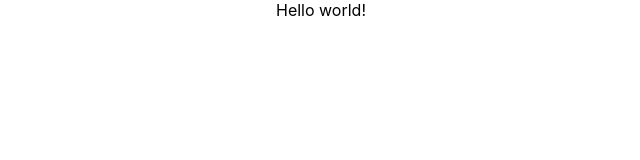
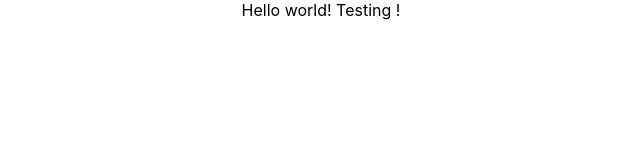
Before and after one commit to ddipayan00/portfolio, a React (Create React App) app: page / in a window 1280 px wide. Shown: the top 160 px of the page, without its empty margins (319-959 px from the left). Built offline with nearby package versions, Linux system fonts and the light colour scheme.

Commit message:
from "react-scripts": "5.0.1" to "react-scripts": "^5.0.1" for saving

```diff
--- a/package.json
+++ b/package.json
@@ -8,7 +8,7 @@
     "@testing-library/user-event": "^13.5.0",
     "react": "^18.2.0",
     "react-dom": "^18.2.0",
-    "react-scripts": "5.0.1",
+    "react-scripts": "^5.0.1",
     "web-vitals": "^2.1.4"
   },
   "scripts": {
--- a/src/App.js
+++ b/src/App.js
@@ -3,7 +3,7 @@ import './App.css';
 function App() {
   return (
     <div className="App">
-      Hello world!
+      Hello world! Testing !
     </div>
   );
 }
```
Also changed, not shown: 1 other file (tests, documents, lock files or other folders).
